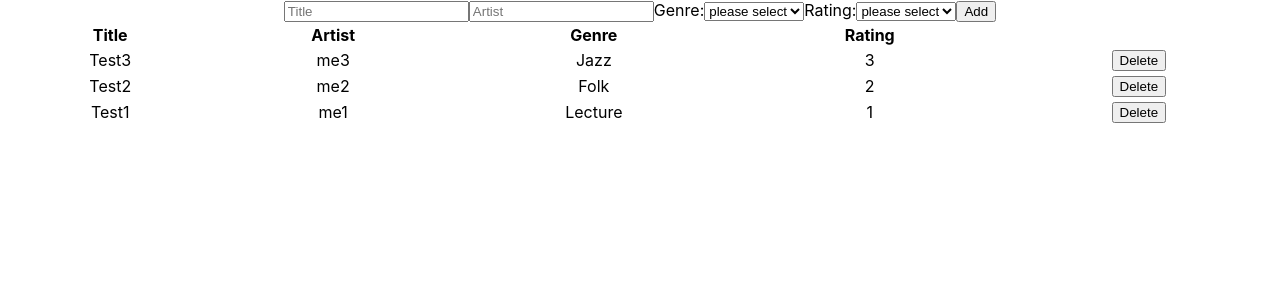
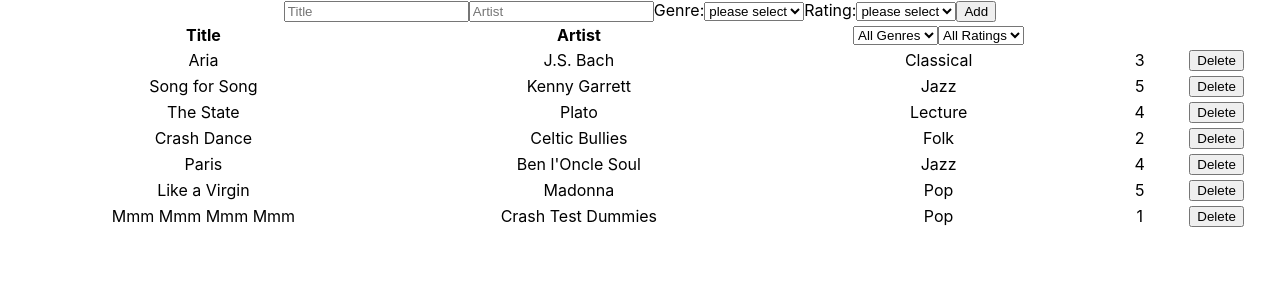
Before and after one commit to Hillfigure/rjvanbijnen_songsaver, a React (Create React App) app: page / in a window 1280 px wide. Shown: the top 300 px of the page. Built offline with nearby package versions, Linux system fonts and the light colour scheme.

Commit message:
filtering added

```diff
--- a/src/App.js
+++ b/src/App.js
@@ -10,9 +10,13 @@ class App extends React.Component {
     this.state =
     {
       songs: [
-        { title: "Test3", artist: "me3", genre: "Jazz", rating: 3 },
-        { title: "Test2", artist: "me2", genre: "Folk", rating: 2 },
-        { title: "Test1", artist: "me1", genre: "Lecture", rating: 1 }
+        { title: "Aria", artist: "J.S. Bach", genre: "Classical", rating: 3 },
+        { title: "Song for Song", artist: "Kenny Garrett", genre: "Jazz", rating: 5 },
+        { title: "The State", artist: "Plato", genre: "Lecture", rating: 4 },
+        { title: "Crash Dance", artist: "Celtic Bullies", genre: "Folk", rating: 2 },
+        { title: "Paris", artist: "Ben l'Oncle Soul", genre: "Jazz", rating: 4 },
+        { title: "Like a Virgin", artist: "Madonna", genre: "Pop", rating: 5 },
+        { title: "Mmm Mmm Mmm Mmm", artist: "Crash Test Dummies", genre: "Pop", rating: 1 }
       ]
     }
   }
@@ -32,7 +36,7 @@ class App extends React.Component {
     return (
       <div className="App">
         <Form onSubmit={this.addNewSong}/>
-        <List allSongs={this.state.songs} removeSong={this.removeSong}/>
+        <List songs={this.state.songs} removeSong={this.removeSong}/>
       </div>
     )
   }
--- a/src/Components/Form.js
+++ b/src/Components/Form.js
@@ -45,9 +45,10 @@ class Form extends React.Component {
             onChange={event => this.setState({ songGenre: event.target.value })}
             required
           >
-            <option value="" selected>please select</option>
+            <option value="">please select</option>
             <option value="Jazz">Jazz</option>
             <option value="Classical">Classical</option>
+            <option value="Pop">Pop</option>
             <option value="Folk">Folk</option>
             <option value="Lecture">Lecture</option>
           </select>
@@ -58,7 +59,7 @@ class Form extends React.Component {
             name="rating"
             onChange={event => this.setState({ songRating: event.target.value })}
           >
-            <option value="" selected>please select</option>
+            <option value="">please select</option>
             <option value="1">1</option>
             <option value="2">2</option>
             <option value="3">3</option>
--- a/src/Components/List.js
+++ b/src/Components/List.js
@@ -1,11 +1,25 @@
-import React from "react";
+import React, {useState} from "react";
 import Song from './Song';
 
-const useSortableData = (items, config = null) => {
-  const [sortConfig, setSortConfig] = React.useState(config);
+const useSortableData = (allSongs, filterGenre, songRating) => {
+  const [sortConfig, setSortConfig] = React.useState(null);
+
+  const updatedByGenre = allSongs.filter(song => {
+    if(filterGenre) {
+      return song.genre === filterGenre
+    } else {
+      return { updatedByGenre: allSongs };
+    }});
+
+  const updatedSongs = updatedByGenre.filter(song => {
+    if(songRating) {
+      return song.rating === parseInt(songRating)
+    } else {
+      return { updatedSongs: allSongs };
+    }});
 
   const sortedItems = React.useMemo(() => {
-    let sortableItems = [...items];
+    let sortableItems = [...updatedSongs];
     if (sortConfig !== null) {
       sortableItems.sort((a, b) => {
         if (a[sortConfig.key] < b[sortConfig.key]) {
@@ -18,7 +32,7 @@ const useSortableData = (items, config = null) => {
       });
     }
     return sortableItems;
-  }, [items, sortConfig]);
+  }, [updatedSongs, sortConfig]);
 
   const requestSort = key => {
     let direction = 'ascending';
@@ -28,11 +42,13 @@ const useSortableData = (items, config = null) => {
     setSortConfig({ key, direction });
   }
 
-  return { items: sortedItems, requestSort };
+  return { allSongs: sortedItems, requestSort };
 }
 
 function List(props) {
-  const { items, requestSort, sortConfig } = useSortableData(props.allSongs);
+  const [ filterGenre, setFilterGenre] = useState(null)
+  const [ songRating, setSongRating ] = useState(null)
+  const { allSongs, requestSort, sortConfig } = useSortableData(props.songs, filterGenre, songRating);
   const getClassNamesFor = (name) => {
     if (!sortConfig) {
       return;
@@ -48,28 +64,42 @@ function List(props) {
                 <th
                   className="song-row__item"
                   onClick={() => requestSort('title')}
-                  className={getClassNamesFor('title')}>Title
+                  className={getClassNamesFor('title')}
+                  >Title
                 </th>
                 <th
                   className="song-row__item"
                   onClick={() => requestSort('artist')}
-                  className={getClassNamesFor('artist')}>Artist
+                  className={getClassNamesFor('artist')}
+                  >Artist
                 </th>
-                <th
+                <select
                   className="song-row__item"
-                  onClick={() => requestSort('genre')}
-                className={getClassNamesFor('genre')}>Genre
-                </th>
-                <th
+                  onChange={event => setFilterGenre(event.target.value)}
+                >
+                  <option value="">All Genres</option>
+                  <option value="Jazz">Jazz</option>
+                  <option value="Classical">Classical</option>
+                  <option value="Pop">Pop</option>
+                  <option value="Folk">Folk</option>
+                  <option value="Lecture">Lecture</option>
+                </select>
+                <select
                   className="song-row__item"
-                  onClick={() => requestSort('rating')}
-                  className={getClassNamesFor('rating')}>Rating
-                </th>
+                  onChange={event => setSongRating(event.target.value)}
+                >
+                  <option value="">All Ratings</option>
+                  <option value="1">1</option>
+                  <option value="2">2</option>
+                  <option value="3">3</option>
+                  <option value="4">4</option>
+                  <option value="5">5</option>
+                </select>
               </tr>
             </thead>
             <tbody>
-            {items.map(song =>
-              <Song song={song} removeSong={props.removeSong}/>)}
+            {allSongs.map(song =>
+              <Song song={song} removeSong={props.removeSong} genre={filterGenre}/>)}
             </tbody>
           </table>
         </div>
```
